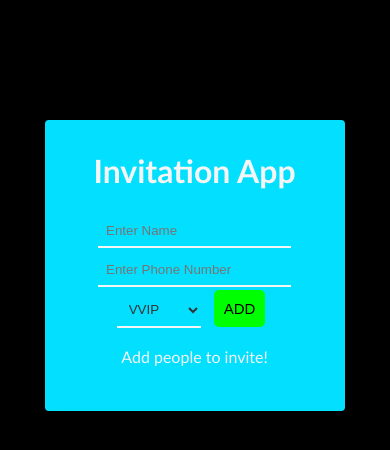
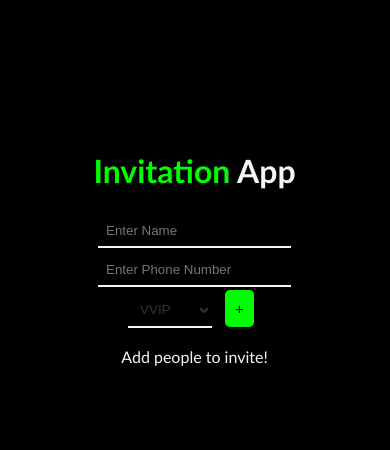
Before and after one commit to cybraia/party-invitation-app, a React (Create React App) app in the folder project/: page / in a window 390 px wide. Shown: the top 450 px of the page. Built offline with nearby package versions, Linux system fonts and the light colour scheme.

Commit message:
changes to app

```diff
--- a/project/src/App.js
+++ b/project/src/App.js
@@ -2,15 +2,14 @@ import React from 'react';
 import { useState } from 'react';
 import './App.css';
 import {AiFillDelete} from 'react-icons/ai';
-
+import { FaEdit } from "react-icons/fa";
 
 
 function App() {
-
-  const [ waitList, setWaitList ] = useState([]);
   const [name, setName] = useState("");
   const [num, setNum] = useState("");
   const [opt, setOpt] = useState("");
+  const [ waitList, setWaitList ] = useState([]);
   const [confirmList, setConfirmList] = useState([]);
   const [count,setCount] = useState(0);
   const [countwait, setCountwait] = useState(0);
@@ -47,11 +46,17 @@ function App() {
     setCountwait(0);
   }
 
+  const handleEdit = (e,i) =>{
+    // const list = [...waitList];
+    // list[i].name = e.target.value;
+    // setWaitList(list);
+  }
+
   return (
 
     <div className='main'>
 
-      <h1 >Invitation App</h1>
+      <h1><span class="title">Invitation</span> App</h1>
       <form onSubmit={handleSubmit}>
         <input type='textvf' placeholder='Enter Name' value={name} onChange={e => setName(e.target.value)} className='inputs' required />
         <input type='text' placeholder='Enter Phone Number' pattern="[1-9]{1}[0-9]{9}" value={num} onChange={e => setNum(e.target.value)} className='inputs' required/>
@@ -62,49 +67,62 @@ function App() {
           <option value="General">General</option>
         </select>
         <button type='submit' className='add'>
-          Add
+          +
        </button>
       </form>
 
       <div>
-      {waitList.length>0 ?
+        {waitList.length>0
+        ?
         <div>
-
         <h2>Wait List</h2>
          {waitList.map((person,index) =>
             <div key={index} className="list1">
                 <div>{person.name} - {person.number} - {person.options}
-              <AiFillDelete size={30} onClick={() => handleDelete(index)} className='delete'/>
-              {/* <input type="button" value="Delete" className="delete" onClick={() => handleDelete(index)} /> */}
+                <FaEdit size={28} color="lime" onClick={(e,i) => handleEdit(e,i)} className='delete'></FaEdit>
+                <AiFillDelete size={30} color="red" onClick={() => handleDelete(index)} className='delete'/>
                 </div>
             </div>
             )}
-
             <form onSubmit={handleAdd}>
-            <input type="submit" value="Confirm Add" className="add" />
+              <input type="submit" value="Confirm" className="add" />
             </form>
             <br />
           </div>
         :
         <div>
           <p>Add people to invite!</p>
-          <br />
         </div>}
       </div>
+
         <div>
           {confirmList.length>0 ?
             <div>
               <h2>Invited List {count}</h2>
+
+                  <div>
+
+                    {/* <tr>
+                      <th>Name</th>
+                      <th>Number</th>
+                      <th>Status</th>
+                    </tr> */}
                   {confirmList.map((person,index)=>(
                   <div className="list1">
                   <div key={index}>
-                  <div>{person.name} - {person.number} - {person.options}
-                  <AiFillDelete size={30} onClick={() => handleDelete2(index)} className='delete'/>
-                    {/* <input type="button" value="Delete" className="delete" onClick={() => handleDelete2(index)} /> */}
-                    </div>
+                  {/* <table>
+                  <tr>
+                  <td>{person.name}</td>
+                  <td>{person.number}</td>
+                  <td>{person.options}</td> */}
+                  {person.name} - {person.number} - {person.options}
+                  <AiFillDelete size={30} color="red" onClick={() => handleDelete2(index)} className='delete'/>
+                  {/* </tr>
+                  </table> */}
                   </div>
                   </div>
                     ))}
+              </div>
             </div>
             :
             <div>
@@ -116,5 +134,4 @@ function App() {
     )
 }
 
-
 export default App ;
--- a/project/src/index.css
+++ b/project/src/index.css
@@ -83,7 +83,6 @@ body {
 
 .delete{
   float: right;
-  position: relative;
   display: inline-block;
   padding-top: -10px;
   color: #222
@@ -96,7 +95,6 @@ body {
   }
   .main{
     width: 80%;
-    background-color: #03dfff;
     padding: 10px;
     left: 7%;
     top:100px;
```
Also changed, not shown: project/src/components/Record/index.jsx (+24 -6 lines). Lines whose indentation alone changed are shown as unchanged.
